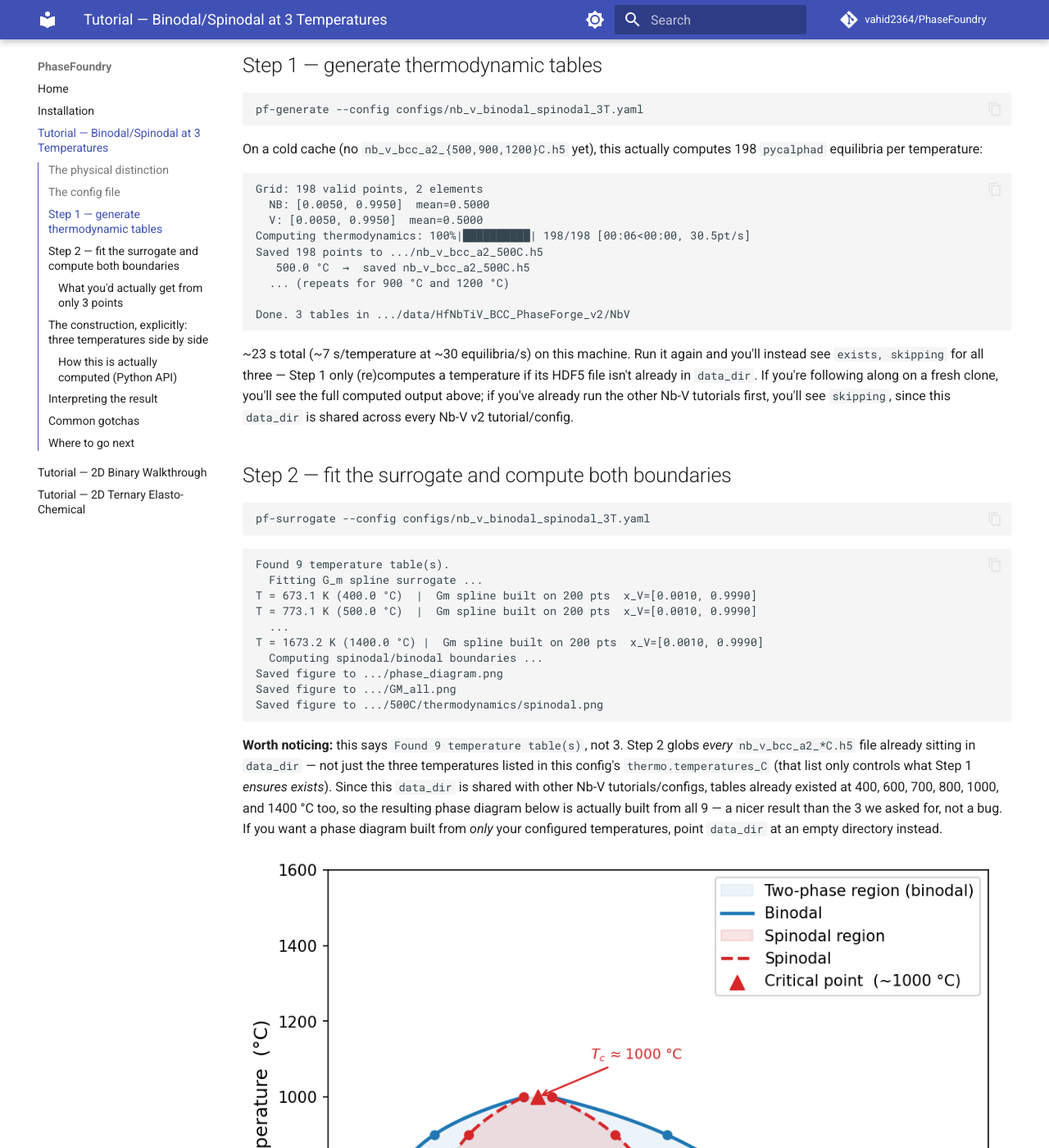
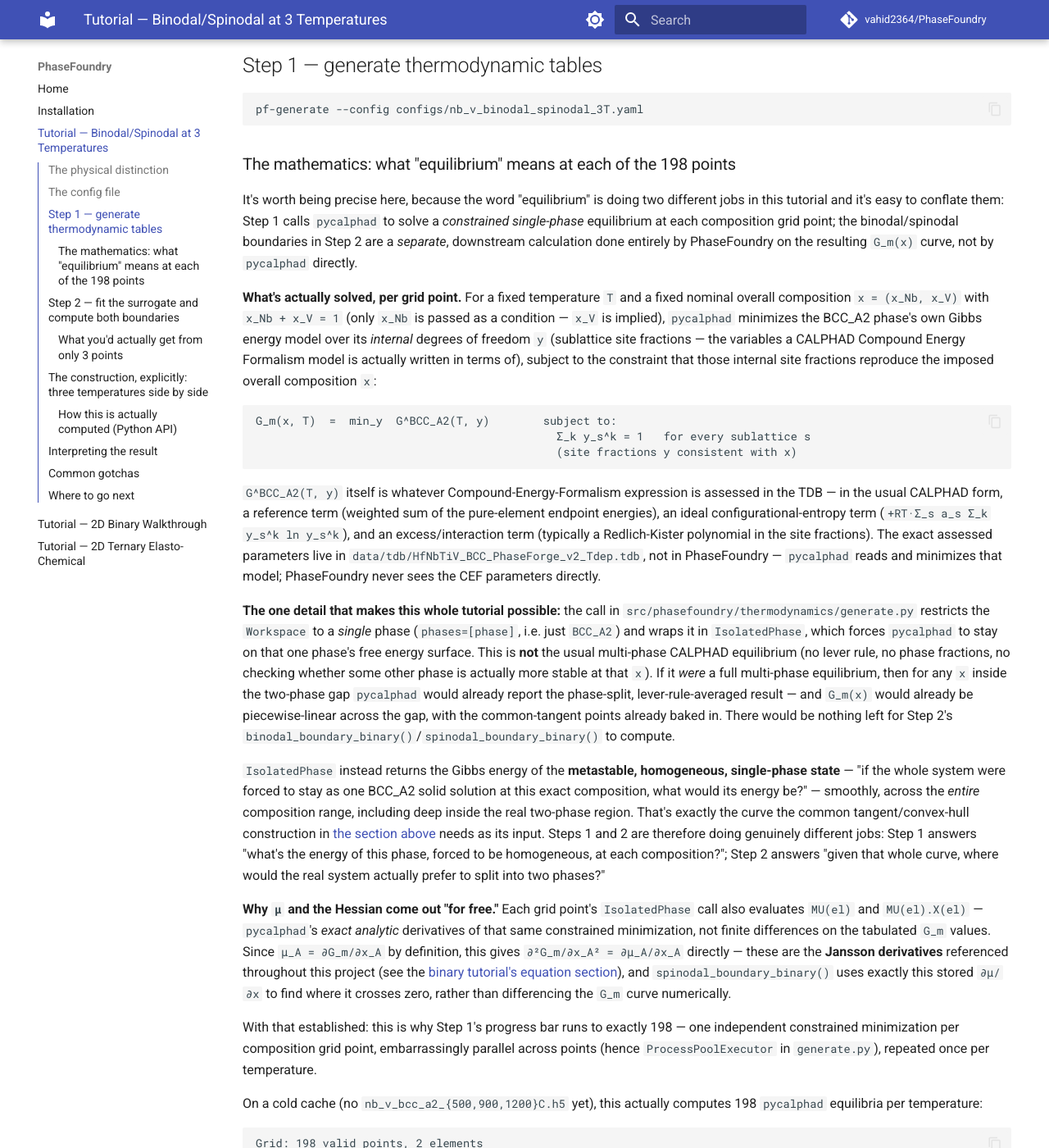
Before and after one commit to vahid2364/PhaseFoundry, an MkDocs documentation site: the page built from docs/tutorial_binodal_spinodal_3T.md, in a window 1280 px wide and 1400 px high, scrolled down 1604 px. Shown: the whole window at 82% size. Built offline with MkDocs 1.6.1 and Material for MkDocs 9.7.7, drawn with Linux system fonts in a browser that asks for light colours; comment, search, counter and statistics services are not loaded.

Commit message:
Explain the mathematics of the Step 1 single-phase equilibrium calculation

````diff
--- a/docs/tutorial_binodal_spinodal_3T.md
+++ b/docs/tutorial_binodal_spinodal_3T.md
@@ -87,6 +87,78 @@ here) for any config that skips Step 3 entirely.
 ```bash
 pf-generate --config configs/nb_v_binodal_spinodal_3T.yaml
 ```
+
+### The mathematics: what "equilibrium" means at each of the 198 points
+
+It's worth being precise here, because the word "equilibrium" is doing two
+different jobs in this tutorial and it's easy to conflate them: Step 1 calls
+`pycalphad` to solve a *constrained single-phase* equilibrium at each
+composition grid point; the binodal/spinodal boundaries in Step 2 are a
+*separate*, downstream calculation done entirely by PhaseFoundry on the
+resulting `G_m(x)` curve, not by `pycalphad` directly.
+
+**What's actually solved, per grid point.** For a fixed temperature `T` and
+a fixed nominal overall composition `x = (x_Nb, x_V)` with `x_Nb + x_V = 1`
+(only `x_Nb` is passed as a condition — `x_V` is implied), `pycalphad`
+minimizes the BCC_A2 phase's own Gibbs energy model over its *internal*
+degrees of freedom `y` (sublattice site fractions — the variables a CALPHAD
+Compound Energy Formalism model is actually written in terms of), subject
+to the constraint that those internal site fractions reproduce the imposed
+overall composition `x`:
+
+```
+G_m(x, T)  =  min_y  G^BCC_A2(T, y)        subject to:
+                                             Σ_k y_s^k = 1   for every sublattice s
+                                             (site fractions y consistent with x)
+```
+
+`G^BCC_A2(T, y)` itself is whatever Compound-Energy-Formalism expression is
+assessed in the TDB — in the usual CALPHAD form, a reference term (weighted
+sum of the pure-element endpoint energies), an ideal configurational-entropy
+term (`+RT·Σ_s a_s Σ_k y_s^k ln y_s^k`), and an excess/interaction term
+(typically a Redlich-Kister polynomial in the site fractions). The exact
+assessed parameters live in `data/tdb/HfNbTiV_BCC_PhaseForge_v2_Tdep.tdb`,
+not in PhaseFoundry — `pycalphad` reads and minimizes that model; PhaseFoundry
+never sees the CEF parameters directly.
+
+**The one detail that makes this whole tutorial possible:** the call in
+`src/phasefoundry/thermodynamics/generate.py` restricts the `Workspace` to a
+*single* phase (`phases=[phase]`, i.e. just `BCC_A2`) and wraps it in
+`IsolatedPhase`, which forces `pycalphad` to stay on that one phase's free
+energy surface. This is **not** the usual multi-phase CALPHAD equilibrium
+(no lever rule, no phase fractions, no checking whether some other phase is
+actually more stable at that `x`). If it *were* a full multi-phase
+equilibrium, then for any `x` inside the two-phase gap `pycalphad` would
+already report the phase-split, lever-rule-averaged result — and `G_m(x)`
+would already be piecewise-linear across the gap, with the common-tangent
+points already baked in. There would be nothing left for Step 2's
+`binodal_boundary_binary()`/`spinodal_boundary_binary()` to compute.
+
+`IsolatedPhase` instead returns the Gibbs energy of the **metastable,
+homogeneous, single-phase state** — "if the whole system were forced to stay
+as one BCC_A2 solid solution at this exact composition, what would its
+energy be?" — smoothly, across the *entire* composition range, including
+deep inside the real two-phase region. That's exactly the curve the common
+tangent/convex-hull construction in [the section above](#the-construction-explicitly-three-temperatures-side-by-side)
+needs as its input. Steps 1 and 2 are therefore doing genuinely different
+jobs: Step 1 answers "what's the energy of this phase, forced to be
+homogeneous, at each composition?"; Step 2 answers "given that whole curve,
+where would the real system actually prefer to split into two phases?"
+
+**Why `μ` and the Hessian come out "for free."** Each grid point's
+`IsolatedPhase` call also evaluates `MU(el)` and `MU(el).X(el)` —
+`pycalphad`'s *exact analytic* derivatives of that same constrained
+minimization, not finite differences on the tabulated `G_m` values. Since
+`μ_A = ∂G_m/∂x_A` by definition, this gives `∂²G_m/∂x_A² = ∂μ_A/∂x_A`
+directly — these are the **Jansson derivatives** referenced throughout this
+project (see the [binary tutorial's equation section](tutorial_2d_binary.md#the-equation-being-solved)),
+and `spinodal_boundary_binary()` uses exactly this stored `∂μ/∂x` to find
+where it crosses zero, rather than differencing the `G_m` curve numerically.
+
+With that established: this is why Step 1's progress bar runs to exactly
+198 — one independent constrained minimization per composition grid point,
+embarrassingly parallel across points (hence
+`ProcessPoolExecutor` in `generate.py`), repeated once per temperature.
 
 On a cold cache (no `nb_v_bcc_a2_{500,900,1200}C.h5` yet), this actually
 computes 198 `pycalphad` equilibria per temperature:
````
